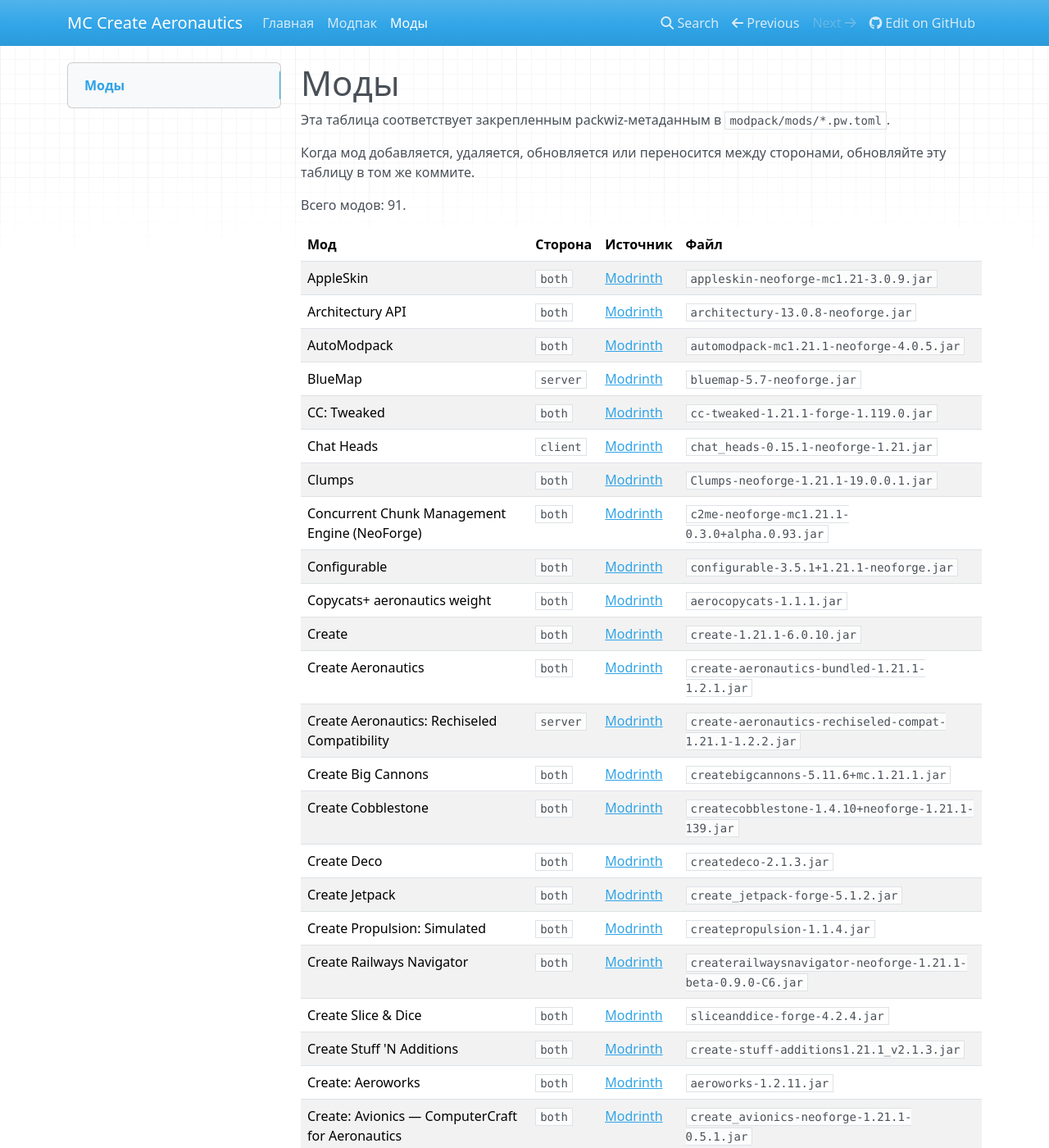
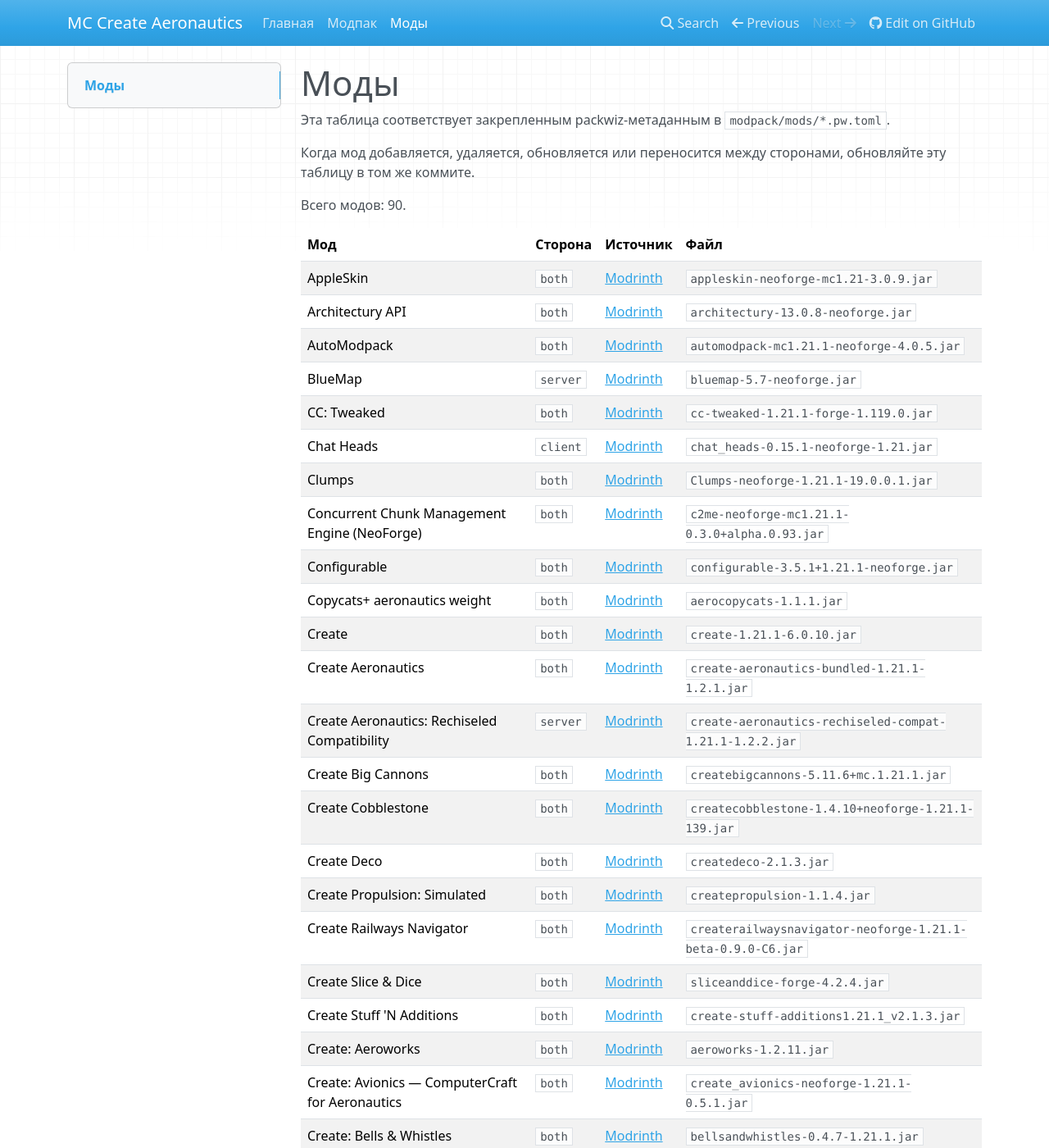
Before and after one commit to AlexCawl/mc-create-aeronautics-modpack, an MkDocs documentation site: the page built from docs/mods.md, in a window 1280 px wide and 1400 px high. Shown: the whole window at 82% size. Built offline with MkDocs 1.6.1, drawn with Linux system fonts in a browser that asks for light colours; nearby versions of some CDN libraries.

Commit message:
chore: delete unused mods

```diff
--- a/docs/mods.md
+++ b/docs/mods.md
@@ -4,7 +4,7 @@
 
 Когда мод добавляется, удаляется, обновляется или переносится между сторонами, обновляйте эту таблицу в том же коммите.
 
-Всего модов: 91.
+Всего модов: 90.
 
 | Мод | Сторона | Источник | Файл |
 | --- | --- | --- | --- |
@@ -24,7 +24,6 @@
 | Create Big Cannons | `both` | [Modrinth](https://modrinth.com/mod/create-big-cannons) | `createbigcannons-5.11.6+mc.1.21.1.jar` |
 | Create Cobblestone | `both` | [Modrinth](https://modrinth.com/mod/create-cobblestone) | `createcobblestone-1.4.10+neoforge-1.21.1-139.jar` |
 | Create Deco | `both` | [Modrinth](https://modrinth.com/mod/create-deco) | `createdeco-2.1.3.jar` |
-| Create Jetpack | `both` | [Modrinth](https://modrinth.com/mod/create-jetpack) | `create_jetpack-forge-5.1.2.jar` |
 | Create Propulsion: Simulated | `both` | [Modrinth](https://modrinth.com/mod/create-propulsion-simulated) | `createpropulsion-1.1.4.jar` |
 | Create Railways Navigator | `both` | [Modrinth](https://modrinth.com/mod/create-railways-navigator) | `createrailwaysnavigator-neoforge-1.21.1-beta-0.9.0-C6.jar` |
 | Create Slice & Dice | `both` | [Modrinth](https://modrinth.com/mod/slice-and-dice) | `sliceanddice-forge-4.2.4.jar` |
```
Also changed, not shown: 3 other files.
